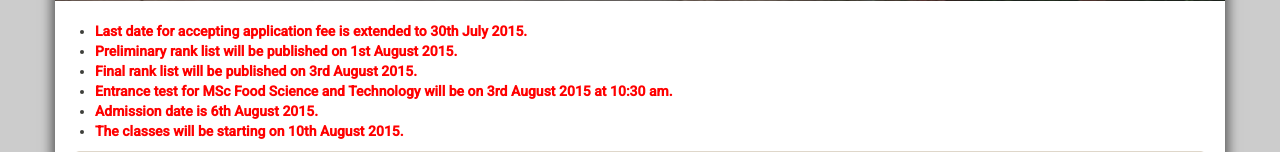
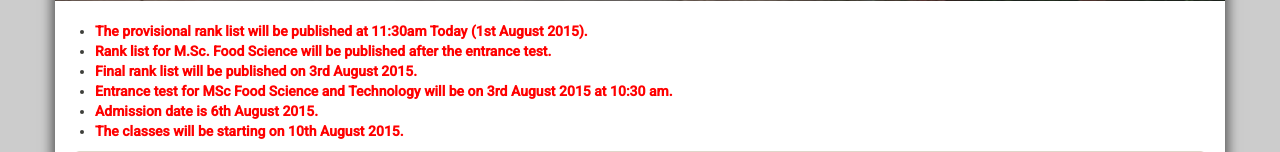
Before and after one commit to jeenamadhavan/mespg, a CakePHP app: the page made by app/View/Pages/index.ctp in a window 1280 px wide. Shown: the part 605-757 px from the top of the page. Run offline with PHP 8.4 and a stand-in for CakePHP, Linux system fonts and the light colour scheme; the template is opened without the code that fills it, so the values that code supplies are empty; some libraries are stand-ins or nearby versions.

Commit message:
Update index.ctp

```diff
--- a/app/View/Pages/index.ctp
+++ b/app/View/Pages/index.ctp
@@ -24,27 +24,10 @@
     <div class="row">
 
 
-          <!--<div class="panel panel-default panel-fk">
-              <div class="panel-heading">
-                    <h3 class="panel-title">INSTRUCTIONS FOR REGISTERED CANDIDATES</h3>
-                </div>
-              <div class="panel-body">
-                  <ul class="instructions">
 
-
-
-                            <li class="fontcolor">The last date of registration for PG Admission 2015 has been extended to 08/07/2015.</li>
-                        <li class="fontcolor">The other dates will be shortly announced.</li>
-                    <li class="fontcolor">The second phase will be open by 2nd July 2015 for payment confirmed candidates.</li>
-                    <li class="fontcolor">Please download  the consolidated grade sheet from the university website before login for 2nd phase.</li>
-                  <li class="fontcolor">Candidates whose payments are not confirmed, please make sure that they have entered the  transaction id (SB Collect Reference No.) in the portal through "Confirm Payment " button.</li>
-                  <li class="fontcolor">Candidates who have confirmed their payment at the admission portal and have no payment confirmation within 48 hours of successful payment, please contact us with the details  (admission@farookcollege.ac.in)</li>
-                  </ul>
-              </div>
-          </div>-->
           <ul><br>
-            <li><b><font color="red">Last date for accepting application fee is extended to 30th July 2015.</font></b></li>
-            <li><b><font color="red">Preliminary rank list will be published on 1st August 2015.</font></b></li>
+            <li><b><font color="red">The provisional rank list will be published at 11:30am Today (1st August 2015).</font></b></li>
+            <li><b><font color="red">Rank list for M.Sc. Food Science will be published after the entrance test.</font></b></li>
             <li><b><font color="red">Final rank list will be published on 3rd August 2015.</font></b></li>
             <li><b><font color="red">Entrance test for MSc Food Science and Technology will be on 3rd August 2015 at 10:30 am.</font></b></li>
             <li><b><font color="red">Admission date is 6th August 2015.</font></b></li>
```
